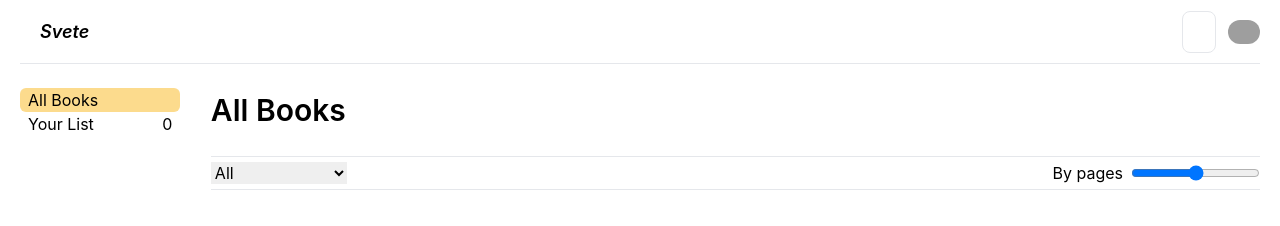
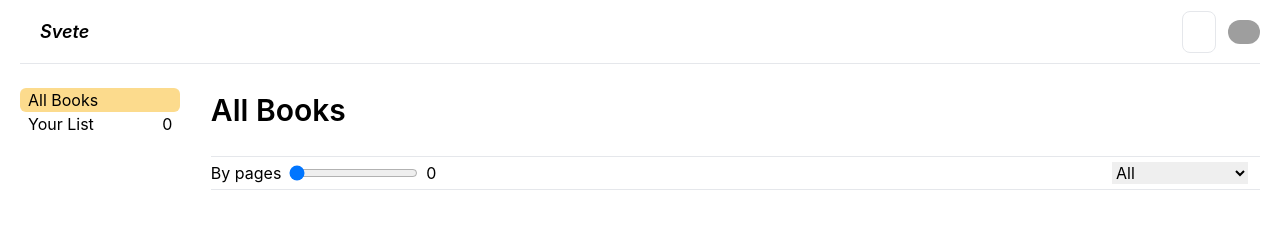
Before and after one commit to Vengxdor/svete-library, a React (Vite) app: page / in a window 1280 px wide. Shown: the top 226 px of the page. Built offline with nearby package versions, Linux system fonts and the light colour scheme; grey boxes are pictures that could not be loaded; some icons are missing.

Commit message:
filter to context

```diff
--- a/src/components/Filters.jsx
+++ b/src/components/Filters.jsx
@@ -1,20 +1,38 @@
 /* eslint-disable react/prop-types */
 import React, { useId } from 'react'
+import { useFiltered } from '../hooks/useFilter'
 
-function Filter ({ onFilterChange }) {
+function Filter () {
   const rangeInputId = useId()
   const genreId = useId()
-  const handleFilterChange = (e) => {
-    onFilterChange(e.target.value)
+  const { setFilters, filters } = useFiltered()
+
+  const handleRange = e => {
+    setFilters((prevState) => ({
+      ...prevState,
+      minPages: e.target.value
+    }))
+  }
+
+  const handleGenre = (e) => {
+    setFilters((prevState) => ({
+      ...prevState,
+      genre: e.target.value
+    }))
   }
 
   return (
     <section className='border-y py-1 dark:border-linesDark flex justify-between items-center'>
+      <form className='flex items-center gap-2 dark:text-white'>
+        <label htmlFor={rangeInputId}>By pages</label>
+        <input defaultValue={0} onChange={handleRange} min='0' max='1200' type='range' id={rangeInputId} />
+        <span>{filters.minPages}</span>
+      </form>
       <select
-        className='outline-none'
-        onChange={handleFilterChange}
+        className='outline-none mr-3'
         name='genre'
         id={genreId}
+        onChange={handleGenre}
       >
         <option value='All'>All</option>
         <option value='Fantasy'>Fantasy</option>
@@ -23,10 +41,6 @@ function Filter ({ onFilterChange }) {
         <option value='Zombies'>Zombies</option>
       </select>
 
-      <form className='flex items-center gap-2'>
-        <label htmlFor={rangeInputId}>By pages</label>
-        <input type='range' name='' id={rangeInputId} />
-      </form>
     </section>
   )
 }
--- a/src/components/book.jsx
+++ b/src/components/book.jsx
@@ -1,17 +1,19 @@
 /* eslint-disable react/prop-types */
 import React from 'react'
 import { useList } from '../hooks/useList'
-// import { books } from '../components/book'
-import { useFiltered } from '../hooks/useFiltered'
+import { useFiltered } from '../hooks/useFilter'
+import Books from '../books.json'
 
 export function BookList () {
   const { addToList, checkBookInList, removeFromList } = useList()
-  const { filteredLibrary } = useFiltered()
+  const { filterBooks } = useFiltered()
+  const library = Books.library
 
+  const filteredBooks = filterBooks(library)
   return (
     <>
       <ul className='books relative'>
-        {filteredLibrary.map((entry) => {
+        {filteredBooks.map((entry) => {
           const book = entry.book
           const isBookInList = checkBookInList(book)
           return (
@@ -23,19 +25,22 @@ export function BookList () {
                   alt={`cover of the movie ${book.title}`}
                 />
                 {isBookInList
-                  ? <button
+                  ? (
+                  <button
                     className='absolute bottom-16 right-2 rounded-sm p-1 px-2 cursor-pointer z-10 bg-red-500 flex'
                     onClick={() => removeFromList(book)}
                   >
                     remove
                   </button>
-                  : <button
+                    )
+                  : (
+                  <button
                     className='absolute bottom-16 right-2 rounded-sm p-1 px-2 cursor-pointer z-10 bg-activeLight dark:bg-activeDark flex'
                     onClick={() => addToList(book)}
                   >
                     Add list
                   </button>
-                }
+                    )}
               </div>
               <h4 className='truncate mt-2 dark:text-white'>{book.title}</h4>
               <span className='text-zinc-500'>{`${book.author.name} • ${book.year}`}</span>
--- /dev/null
+++ b/src/context/FilterContext.jsx
@@ -0,0 +1,16 @@
+/* eslint-disable react/prop-types */
+import React, { createContext, useState } from 'react'
+
+export const FilterContex = createContext()
+
+export function FilterProvider ({ children }) {
+  const [filters, setFilters] = useState({
+    genre: 'All',
+    minPages: 0
+  })
+  return (
+    <FilterContex.Provider value={{ setFilters, filters }}>
+        {children}
+    </FilterContex.Provider>
+  )
+}
--- /dev/null
+++ b/src/hooks/useFilter.jsx
@@ -0,0 +1,20 @@
+import { useContext } from 'react'
+import { FilterContex } from '../context/FilterContext'
+
+export function useFiltered () {
+  const { filters, setFilters } = useContext(FilterContex)
+
+  const filterBooks = (books) => {
+    return books.filter(book => {
+      return (
+        book.book.pages >= filters.minPages &&
+        (
+          filters.genre === 'All' ||
+          book.book.genre === filters.genre
+        )
+      )
+    })
+  }
+
+  return { filterBooks, setFilters, filters }
+}
--- a/src/hooks/useFiltered.jsx
+++ /dev/null
@@ -1,21 +0,0 @@
-import { useState } from 'react'
-import Books from '../books.json'
-
-export function useFiltered () {
-  const library = Books.library
-
-  const [filteredLibrary, setFilteredLibrary] = useState(library)
-
-  const handleFiltered = (filtered) => {
-    if (filtered === 'All') {
-      setFilteredLibrary(library)
-      // console.log('todo')
-    } else {
-      const filter = library.filter((books) => {
-        return books.book.genre === filtered
-      })
-      setFilteredLibrary(filter)
-    }
-  }
-  return { filteredLibrary, handleFiltered }
-}
--- a/src/hooks/useList.jsx
+++ b/src/hooks/useList.jsx
@@ -1,5 +1,5 @@
 import { useContext } from 'react'
-import { ListContext } from '../context/list'
+import { ListContext } from '../context/ListContext'
 
 export function useList () {
   const { listOfBooks, addToList, removeFromList } = useContext(ListContext)
--- a/src/index.css
+++ b/src/index.css
@@ -19,6 +19,6 @@ body{
 .books {
   display: grid;
   width: 100%;
-  gap: 30px;
-  grid-template-columns: repeat(auto-fit, minmax(200px, 1fr));
+  gap: 25px;
+  grid-template-columns: repeat(auto-fill, minmax(200px, 1fr));
 }
--- a/src/main.jsx
+++ b/src/main.jsx
@@ -3,7 +3,7 @@ import ReactDOM from 'react-dom/client'
 import App from './App.jsx'
 import './index.css'
 import { BrowserRouter } from 'react-router-dom'
-import { ListProvider } from './context/list.jsx'
+import { ListProvider } from './context/ListContext.jsx'
 
 ReactDOM.createRoot(document.getElementById('root')).render(
   <BrowserRouter>
--- a/src/pages/Allbooks.jsx
+++ b/src/pages/Allbooks.jsx
@@ -1,21 +1,22 @@
 import React from 'react'
 import Tittle from '../components/tittle'
 import Filter from '../components/Filters'
-import { useFiltered } from '../hooks/useFiltered'
+// import { useFiltered } from '../hooks/useFilter'
 import { BookList } from '../components/book'
+import { FilterProvider } from '../context/FilterContext'
 
 function AllBooks () {
-  const { handleFiltered } = useFiltered()
+  // const { handleFiltered } = useFiltered()
 
   return (
-    <>
+    <FilterProvider>
       <Tittle>All Books</Tittle>
-      <Filter onFilterChange={handleFiltered} />
+      <Filter />
 
       <section className='mt-10 w-full'>
         <BookList />
       </section>
-    </>
+    </FilterProvider>
   )
 }
 
--- a/src/pages/YourList.jsx
+++ b/src/pages/YourList.jsx
@@ -1,6 +1,6 @@
 import React, { useContext } from 'react'
 import Tittle from '../components/tittle'
-import { ListContext } from '../context/list'
+import { ListContext } from '../context/ListContext'
 import { useList } from '../hooks/useList'
 
 function List () {
```
Also changed, not shown: src/context/ListContext.jsx (renamed from src/context/list.jsx), 2 other files (tests, documents, lock files or other folders). Lines whose indentation alone changed are shown as unchanged.
